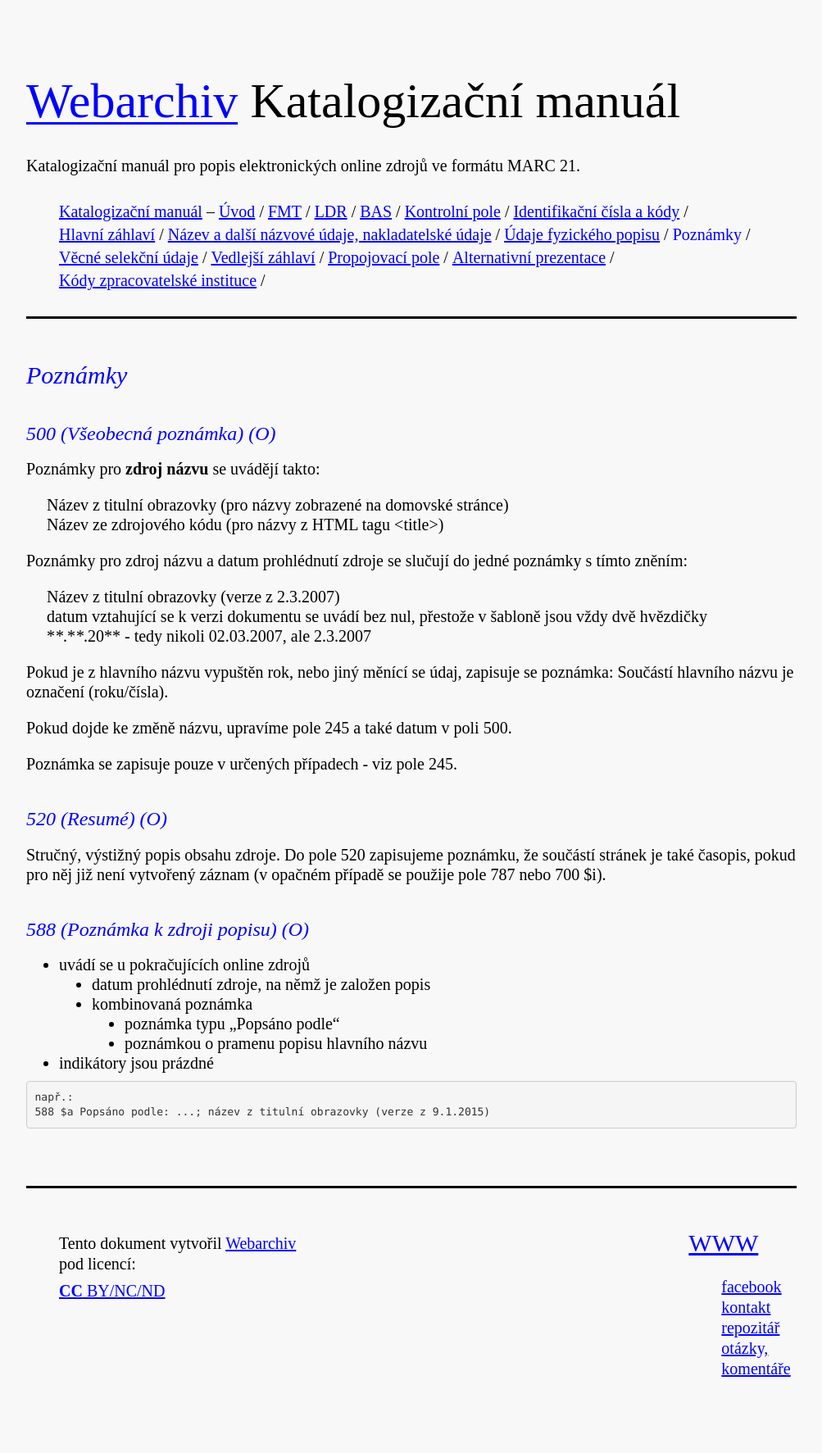
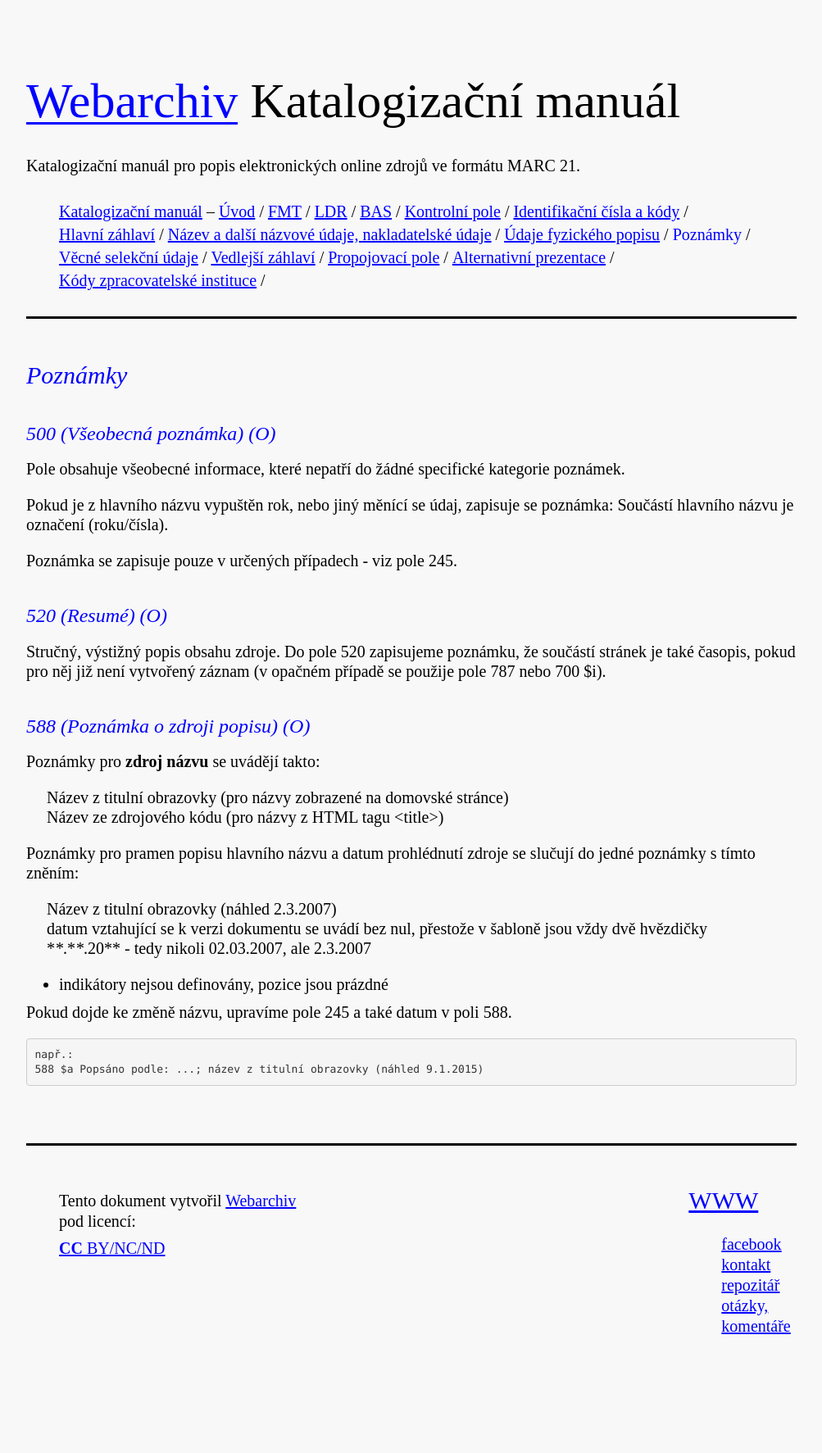
Before and after one commit to WebarchivCZ/katalogizacni-manual, a Jekyll site: the page built from _posts/2017-06-18-Poznamky.md, in a window 1280 px wide. Shown: the whole page at 82% size, without its empty margins (138-1141 px from the left). Built offline with Jekyll 4.4.1, drawn with Linux system fonts in a browser that asks for light colours; after the commit the page ends 1721 px from its top, so only the background shows below that.

Commit message:
poznamky_uprava
upravy po konzultaci s p. Benešovou

````diff
--- a/_posts/2017-06-18-Poznamky.md
+++ b/_posts/2017-06-18-Poznamky.md
@@ -7,24 +7,10 @@ title: Poznámky
 
 ### 500 (Všeobecná poznámka) (O)
 
-Poznámky pro **zdroj názvu** se uvádějí takto:
-
-&nbsp;&nbsp;&nbsp;&nbsp; Název z titulní obrazovky (pro názvy zobrazené na domovské stránce)
-&nbsp;&nbsp;&nbsp;&nbsp; Název ze zdrojového kódu (pro názvy z HTML tagu \<title\>)
-
-
-
-Poznámky pro zdroj názvu a datum prohlédnutí zdroje se slučují do jedné poznámky s tímto zněním:
-
-&nbsp;&nbsp;&nbsp;&nbsp; Název z titulní obrazovky (verze z 2.3.2007)
-&nbsp;&nbsp;&nbsp;&nbsp; datum vztahující se k verzi dokumentu se uvádí bez nul, přestože v šabloně jsou vždy dvě hvězdičky
-&nbsp;&nbsp;&nbsp;&nbsp; \**\**.\**\**.20** - tedy nikoli 02.03.2007, ale 2.3.2007
-
+Pole obsahuje všeobecné informace, které nepatří do žádné specifické kategorie poznámek.
 
 Pokud je z hlavního názvu vypuštěn rok, nebo jiný měnící se údaj, zapisuje se poznámka:
 Součástí hlavního názvu je označení (roku/čísla).
-
-Pokud dojde ke změně názvu, upravíme pole 245 a také datum v poli 500.
 
 Poznámka se zapisuje pouze v určených případech - viz pole 245.
 
@@ -33,15 +19,26 @@ Poznámka se zapisuje pouze v určených případech - viz pole 245.
 Stručný, výstižný popis obsahu zdroje. Do pole 520 zapisujeme poznámku, že součástí stránek je také časopis, pokud pro něj již není vytvořený záznam (v opačném případě se použije pole 787 nebo 700 $i).
 
 
-### 588 (Poznámka k zdroji popisu) (O)
-* uvádí se u pokračujících online zdrojů
-  * datum prohlédnutí zdroje, na němž je založen popis
-  * kombinovaná poznámka
-    * poznámka typu „Popsáno podle“
-    * poznámkou o pramenu popisu hlavního názvu
-* indikátory jsou prázdné
+### 588 (Poznámka o zdroji popisu) (O)
+
+Poznámky pro **zdroj názvu** se uvádějí takto:
+
+&nbsp;&nbsp;&nbsp;&nbsp; Název z titulní obrazovky (pro názvy zobrazené na domovské stránce)
+&nbsp;&nbsp;&nbsp;&nbsp; Název ze zdrojového kódu (pro názvy z HTML tagu \<title\>)
+
+Poznámky pro pramen popisu hlavního názvu a datum prohlédnutí zdroje se slučují do jedné poznámky s tímto zněním:
+
+&nbsp;&nbsp;&nbsp;&nbsp; Název z titulní obrazovky (náhled 2.3.2007)
+&nbsp;&nbsp;&nbsp;&nbsp; datum vztahující se k verzi dokumentu se uvádí bez nul, přestože v šabloně jsou vždy dvě hvězdičky
+&nbsp;&nbsp;&nbsp;&nbsp; \**\**.\**\**.20** - tedy nikoli 02.03.2007, ale 2.3.2007
+
+
+* indikátory nejsou definovány, pozice jsou prázdné
+
+
+Pokud dojde ke změně názvu, upravíme pole 245 a také datum v poli 588.
 
 ```
 např.:
-588 $a Popsáno podle: ...; název z titulní obrazovky (verze z 9.1.2015)
+588 $a Popsáno podle: ...; název z titulní obrazovky (náhled 9.1.2015)
 ```
````
